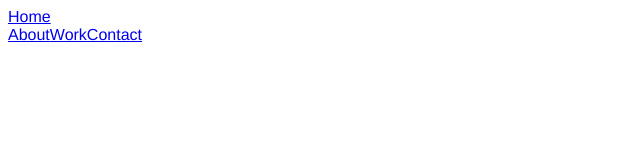
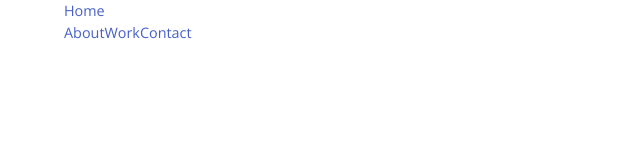
Before and after one commit to shivbasav/my-tax-zone, a Gatsby site: page / in a window 1280 px wide. Shown: the whole page, without its empty margins (0-640 px from the left). Built offline with nearby package versions, Linux system fonts and the light colour scheme; Gatsby itself is replaced by a stand-in of ours.

Commit message:
added bulma

```diff
--- a/gatsby-config.js
+++ b/gatsby-config.js
@@ -6,6 +6,7 @@
   },
   plugins: [
     `gatsby-plugin-react-helmet`,
+
     {
       resolve: `gatsby-source-filesystem`,
       options: {
--- a/package.json
+++ b/package.json
@@ -5,6 +5,7 @@
   "version": "0.1.0",
   "author": "Shivbasav Nandargi <shivbasavnandargi@gmail.com>",
   "dependencies": {
+    "bulma": "^0.9.0",
     "gasp": "0.0.2",
     "gatsby": "^2.24.61",
     "gatsby-image": "^2.4.19",
@@ -20,7 +21,8 @@
     "react": "^16.12.0",
     "react-dom": "^16.12.0",
     "react-helmet": "^6.1.0",
-    "smooth-scrollbar": "^8.5.3"
+    "smooth-scrollbar": "^8.5.3",
+    "styled-components": "^5.2.0"
   },
   "devDependencies": {
     "prettier": "2.1.1"
--- a/src/components/header.js
+++ b/src/components/header.js
@@ -1,5 +1,55 @@
 import { Link } from "gatsby"
 import React from "react"
+import styled from "styled-components"
+
+const NavBar = styled.nav`
+  &&& {
+    position: fixed;
+    width: 100%;
+    z-index: 1000;
+    height: 4rem;
+    .navbar-item.has-dropdown {
+      align-items: center;
+    }
+    .navbar-item {
+      padding: 0.6rem !important;
+    }
+    .button {
+      height: 2.8em;
+    }
+    .navbar-item img {
+      max-height: 3rem;
+    }
+    @media screen and (min-width: 1330px) {
+      padding: 0rem 0rem;
+    }
+    @media screen and (min-width: 1370px) {
+      padding: 0rem 1rem;
+    }
+    @media screen and (min-width: 1430px) {
+      padding: 0rem 2rem;
+    }
+    @media screen and (min-width: 1470px) {
+      padding: 0rem 4rem;
+    }
+    @media screen and (min-width: 1500px) {
+      padding: 0rem 7rem;
+    }
+    @media screen and (min-width: 1550px) {
+      padding: 0rem 9rem;
+    }
+    @media screen and (min-width: 1650px) {
+      padding: 0rem 11rem;
+    }
+    @media screen and (min-width: 1700px) {
+      padding: 0rem 13rem;
+    }
+    @media screen and (min-width: 2000px) {
+      padding: 0rem 14rem;
+    }
+    /* padding: 0rem 24px; */
+  }
+`
 
 const Header = () => (
   <header>
--- a/src/styles/styles.scss
+++ b/src/styles/styles.scss
@@ -1,51 +1,80 @@
-$font: "Helvetica Neue", -apple-system, BlinkMacSystemFont, "Segoe UI", Roboto,
-  Oxygen, Ubuntu, Cantarell, "Open Sans", "Helvetica Neue", sans-serif;
+@charset "utf-8";
 
-//colors
-$white: #fff;
-$black: #000;
-$maroon: #83333e;
-$off-white: #f2f4f5;
+// Import a Google Font
+@import url("https://fonts.googleapis.com/css?family=Open+Sans:300,300i,400,400i,600,600i,700,700i,800,800i&display=swap&subset=cyrillic,cyrillic-ext,greek,greek-ext,latin-ext,vietnamese");
 
-html,
-body {
-  font-family: $font;
-  font-size: 16px;
-}
+$primaryColor: #00aeef; // blueish
+$secondaryColor: #ee2a7b; // like pink
+$tertiaryColor: #ffc841; // like yellow
+$primaryColorShade: #2c5697; // blue shades
+$supportingColor: #a2c617; // green shades
+$danger: red;
+$white: #ffffff;
+$dark: #0d0d0d;
+$darkGrey: #505050;
+$coolGrey: #737373;
+$waterMarkGrey: #b0b0b0;
+$specialGrey: #a8a8a8;
+// for header bars
+$lightGreyAlpha: #f6f6f6;
+$lightGreyBeta: #e2e2e2;
+$lightGreyTheta: #eeeeee;
 
-.container {
-  widows: 1640px;
-  min-width: 1630px;
-  margin: 0 auto;
-  @media (max-width: 1440px) {
-    widows: 1280px;
-    min-width: 1280px;
-  }
-  @media (max-width: 1440px) {
-    widows: 976px;
-    min-width: 976px;
-  }
-  @media (max-width: 976px) {
-    widows: 768px;
-    min-width: 768px;
-  }
-}
+//  font sizes
+$size7: 0.5rem;
+$size6: 0.6rem;
+$size5: 0.7rem;
+$size4: 0.8rem;
+$size3: 0.9rem;
+$size2: 1rem;
+$size1: 1.1rem;
 
+$font-family: "Open Sans", sans-serif;
+$body-family: $font-family;
+$family-primary: $font-family;
+$body-font-size: 0.9em;
+$primary: $primaryColor;
+$dark: $dark;
+$yellow: $tertiaryColor;
+$black: $dark;
+$size-1: $size1;
+$size-2: $size2;
+$size-3: $size3;
+$size-4: $size4;
+$size-5: $size5;
+$size-6: $size6;
+$size-7: $size7;
+$size-small: 0.6rem;
+$size-normal: 0.8rem;
+$size-medium: 1rem;
+$size-large: 1.2rem;
+$pagination-current-background-color: $primaryColor;
+$pagination-current-border-color: $primaryColor;
+$label-color: $darkGrey;
+$label-weight: 600;
+$input-shadow: 0;
+$input-focus-box-shadow-color: rgba($primaryColorShade, 0.25);
+$input-focus-box-shadow-size: 0 0 0 0.08em;
+$input-disabled-background-color: $lightGreyAlpha;
+$input-disabled-border-color: $lightGreyBeta;
+$table-color: $dark;
+$table-cell-padding: 1em;
+$table-head-cell-border-width: 0 0 1px;
+$table-head-cell-color: $darkGrey;
+$table-head-background-color: $lightGreyAlpha;
+$tabs-border-bottom-width: 3px;
+$tabs-border-bottom-color: $lightGreyAlpha;
+$tabs-link-hover-border-bottom-color: $primaryColor;
+$tabs-link-color: $darkGrey;
+$tabs-link-hover-color: $darkGrey;
+$tabs-link-active-border-bottom-color: $primaryColor;
+$tabs-link-active-color: $darkGrey;
+$tabs-boxed-link-active-background-color: $lightGreyAlpha;
+$tabs-toggle-link-active-background-color: $lightGreyAlpha;
 
-// Header
-header{
-    .inner-header{
-        .logo{
-            a{
+$modal-content-width: 1024px;
+$modal-card-head-padding: 0.5rem;
+$modal-card-title-color: $darkGrey;
+$dropdown-content-z: 2000;
 
-            }
-        }
-        .navigation{
-            nav{
-                a{
-
-                }
-            }
-        }
-    }
-}
+@import "../../node_modules/bulma/bulma.sass";
```
Also changed, not shown: 1 other file.
